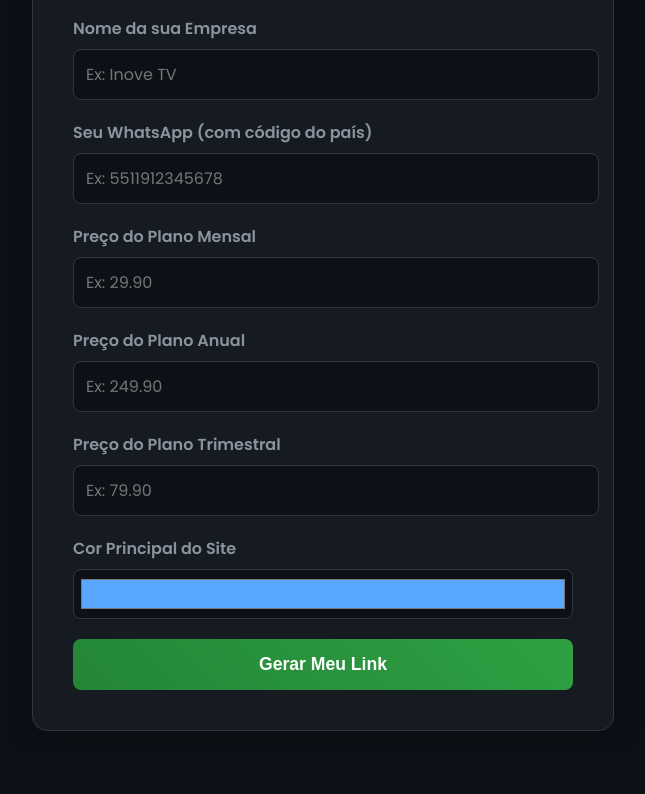
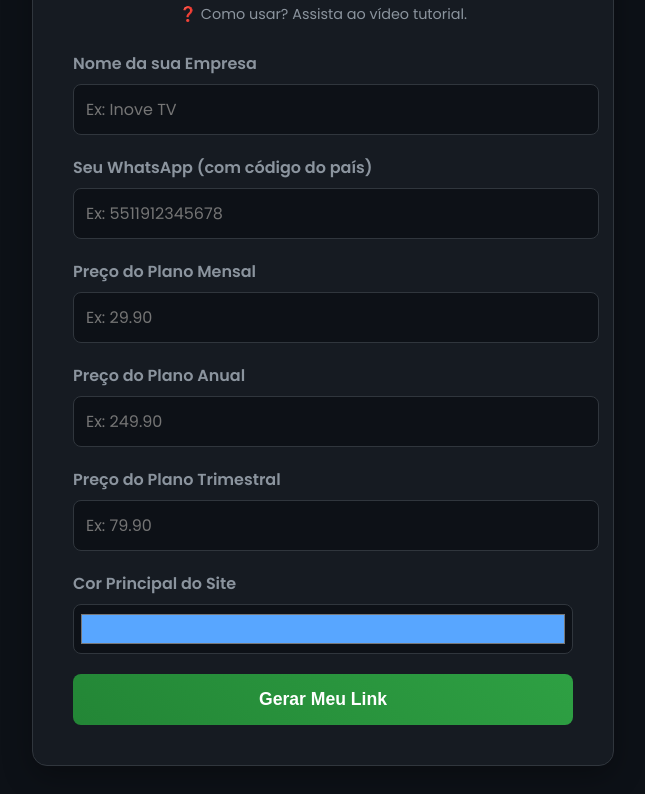
Before and after one commit to i9conexoes-netizen/siterev, a plain HTML site: page index.html in a window 1280 px wide. Shown: the part 152-946 px from the top of the page, without its empty margins (317-962 px from the left). Before the commit the page ends 911 px from the top, so only its background shows below. Drawn offline with Linux system fonts and the light colour scheme.

Commit message:
Add files via upload

```diff
--- a/index.html
+++ b/index.html
@@ -85,6 +85,24 @@
             opacity: 0.9;
             transform: translateY(-2px);
         }
+
+        /* ESTILOS PARA O LINK DE AJUDA */
+        .help-link-container {
+            text-align: center;
+            margin-top: -15px; /* Puxa um pouco para cima */
+            margin-bottom: 25px; /* Espaço antes do formulário */
+        }
+        .help-link {
+            color: var(--cor-texto-secundario);
+            text-decoration: none;
+            font-size: 0.9rem;
+            transition: color 0.3s ease;
+        }
+        .help-link:hover {
+            color: var(--cor-destaque);
+            text-decoration: underline;
+        }
+
         .resultado {
             margin-top: 30px;
             background: var(--cor-fundo);
@@ -113,6 +131,13 @@
 
     <div class="container">
         <h1>Gerador de Site Inove</h1>
+
+        <div class="help-link-container">
+            <a href="SEU_LINK_DO_VIDEO_AQUI" target="_blank" rel="noopener noreferrer" class="help-link">
+                ❓ Como usar? Assista ao vídeo tutorial.
+            </a>
+        </div>
+
         <form id="geradorForm">
             <div class="form-group">
                 <label for="nomeEmpresa">Nome da sua Empresa</label>
```
